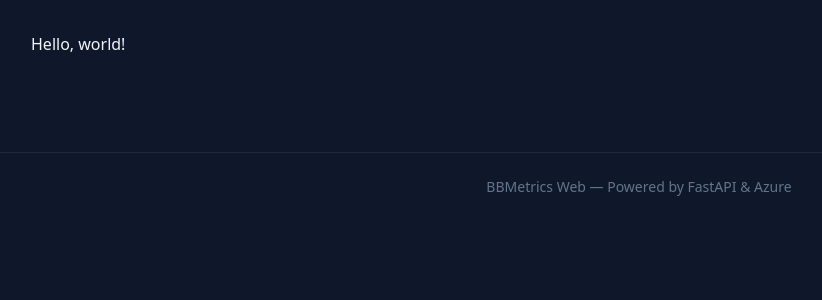
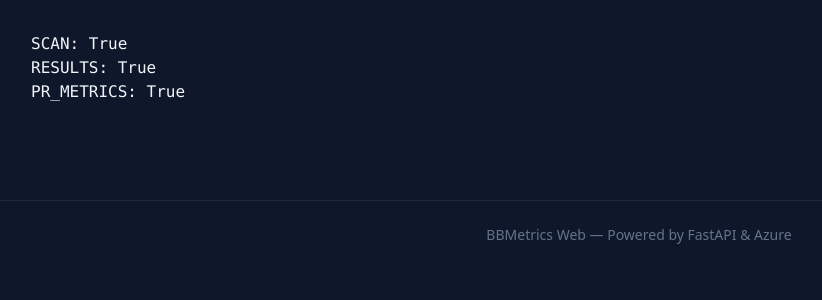
Before and after one commit to ralphtacconi/bbmetrics-web, a FastAPI app: template app/templates/results.html in a window 1280 px wide. Shown: the part 65-365 px from the top of the page, without its empty margins (1-823 px from the left). Run offline with FastAPI, Linux system fonts and the light colour scheme; the template is opened without the code that fills it: most values are stand-ins (such as "Sample title", 1, 10 or a date in 2020); some libraries are stand-ins or nearby versions.

Commit message:
debugando grafico11

```diff
--- a/app/templates/results.html
+++ b/app/templates/results.html
@@ -1,4 +1,8 @@
 {% extends "base.html" %}
 {% block content %}
-Hello, world!
+<pre>
+SCAN: {{ scan is defined }}
+RESULTS: {{ scan.results is defined }}
+PR_METRICS: {{ scan.results.pr_review_metrics is defined }}
+</pre>
 {% endblock %}
```
